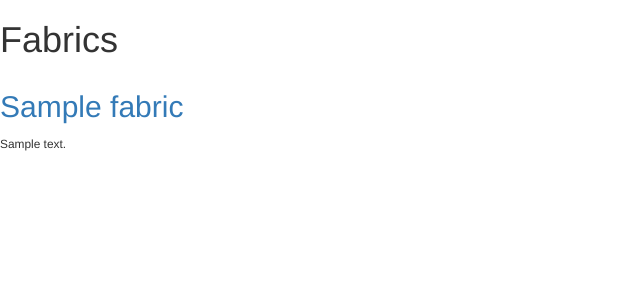
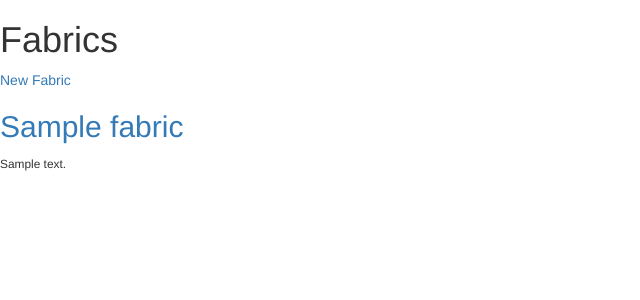
Before and after one commit to KitsuneNoctus/Contractor-Project, a Flask app: page / in a window 1280 px wide. Shown: the top 300 px of the page, without its empty margins (0-640 px from the left). Run offline with Flask 2, Linux system fonts and the light colour scheme; a database or web service that is not in the repository returns one stand-in record (values such as "Sample title"); some libraries are stand-ins or nearby versions.

Commit message:
slowly coming together, but errors runing.

```diff
--- a/app.py
+++ b/app.py
@@ -15,6 +15,11 @@ app = Flask(__name__)
 def index():
     """Homepage"""
     return render_template('home_index.html', fabrics=fabrics.find())
+
+@app.route('/fabrics/new')
+def playlists_new():
+    """Create a new playlist."""
+    return render_template('playlists_new.html', playlist={}, title='New Fabric')
 
 #CREATE -------------------------------------------------------
 @app.route('/fabrics', methods=['POST'])
--- a/templates/fabrics_show.html
+++ b/templates/fabrics_show.html
@@ -2,4 +2,10 @@
 {% extends 'base.html' %}
 {% block content %}
 <a href='/'>Back to Home</a>
+<div>
+    <h1>{{ fabric.name }}</h1>
+    <h2>{{ fabric.description }}</h2>
+    <h3>{{ fabric.price }}</h3>
+    <small>{{ fabric.source }}</small>
+</div>
 {% endblock %}
--- a/templates/home_index.html
+++ b/templates/home_index.html
@@ -2,6 +2,7 @@
 {% extends 'base.html' %}
 {% block content %}
 <h1>Fabrics</h1>
+<a href='/fabrics/new' class='button'>New Fabric</a>
 <div class='row'>
     {% for fabric in fabrics %}
         <div class='col-md-3'>
```
